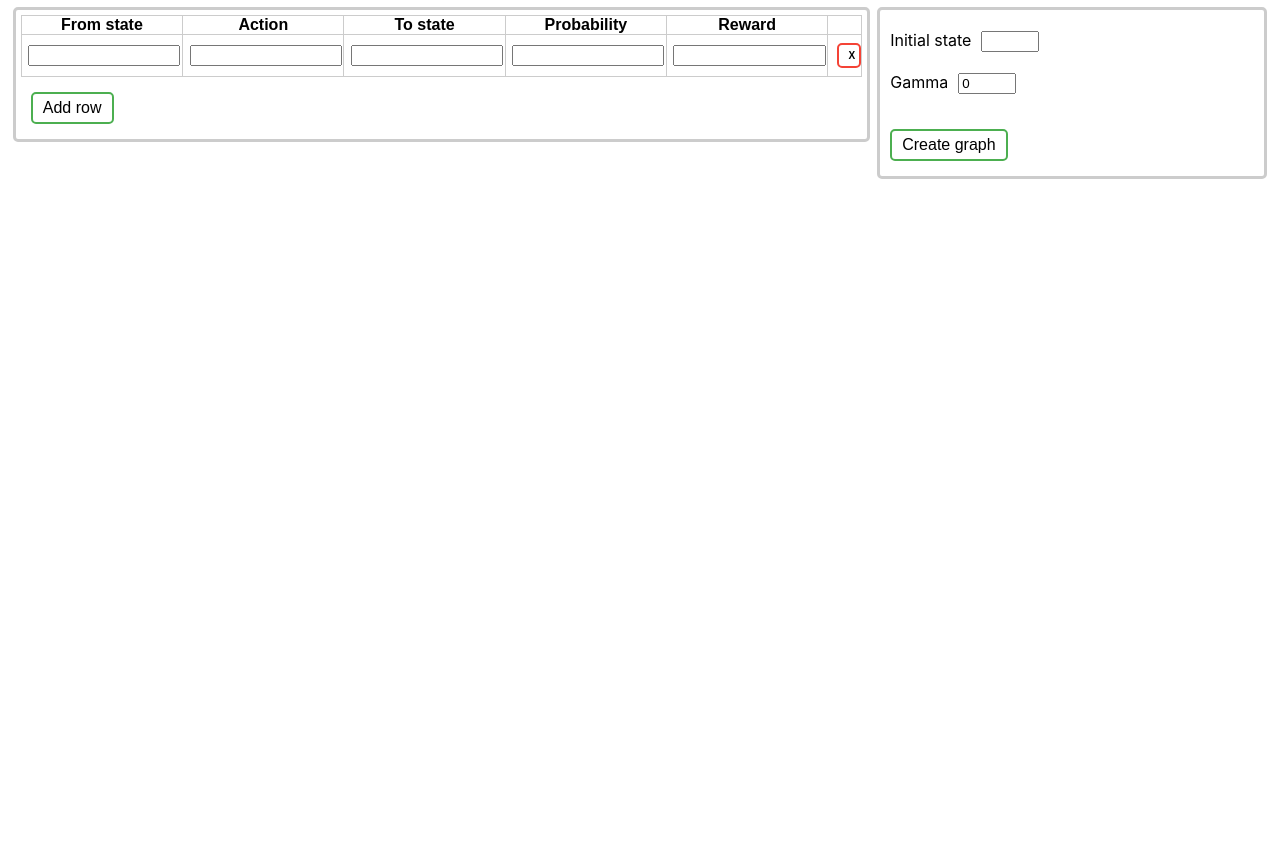
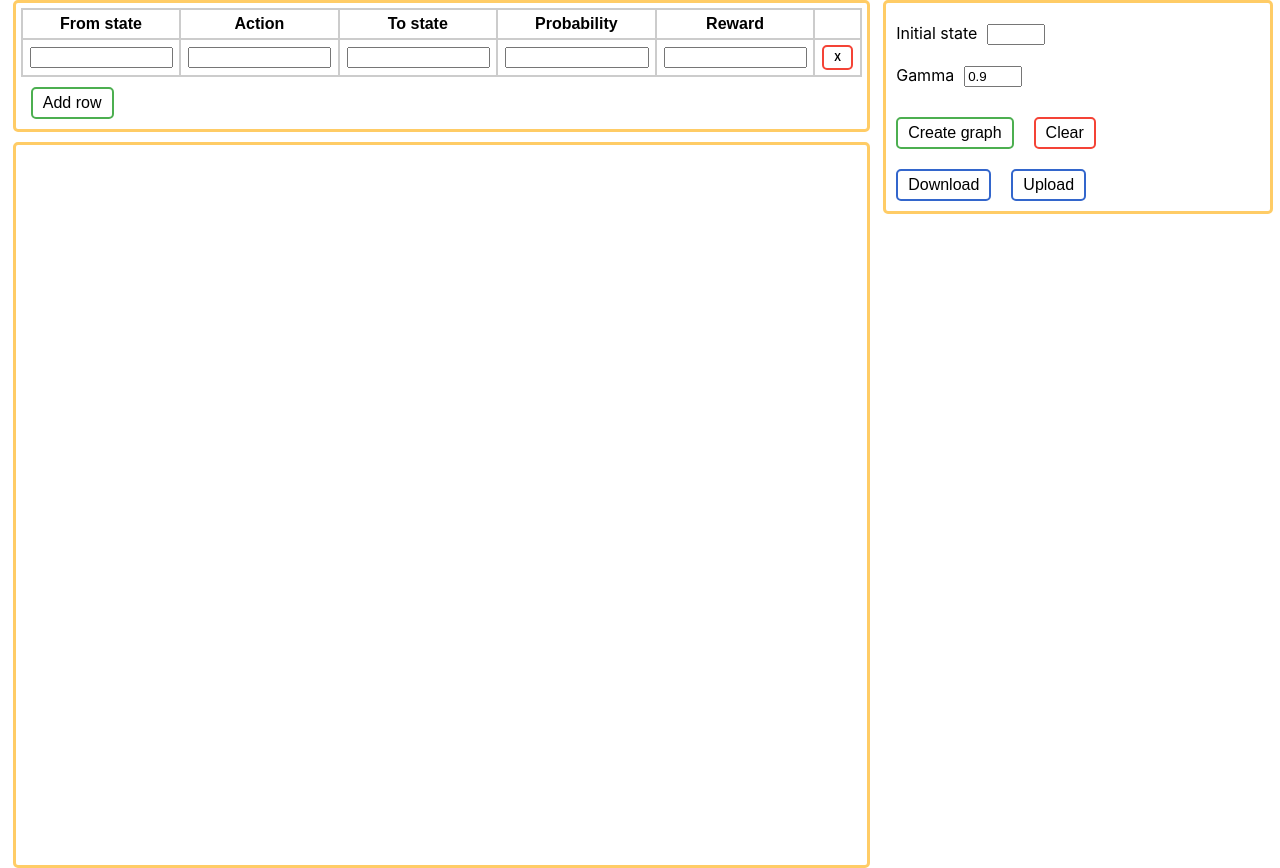
Before and after one commit to PeresypkinaMaria/mdp-project, a React (Create React App) app: page / in a window 1280 px wide. Before the commit the page ends 800 px from the top, so only its background shows below. Built offline with nearby package versions, Linux system fonts and the light colour scheme.

Commit message:
add download

```diff
--- a/src/BuildGraph.css
+++ b/src/BuildGraph.css
@@ -1,8 +1,28 @@
-#cy {
-    width: 50%;
-    /*height: 100%;*/
-    position: absolute;
-    /*top: 0px;*/
-    left: 0;
+#table{
+    width: 100%;
+}
+
+.my-graph{
+    width: 66.5%;
+    border: 3px solid #FFCC66;
+    border-radius: 5px;
+    float: left;
+    width: 66.5%;
+    margin-left: 1%;
     margin-top: 20px;
 }
+
+#cy {
+    width: 66.5%;
+    height: 90%;
+    margin-top: 10px;
+    border: 3px solid #FFCC66;
+    border-radius: 5px;
+    /*float: left;
+    margin-left: 1%;*/
+    position: absolute;
+    left: 0;
+    margin-left: 1%;
+    margin-bottom: 20px;
+    /*top: 0px;*/
+}
--- a/src/BuildGraph.js
+++ b/src/BuildGraph.js
@@ -23,17 +23,28 @@ export default class BuildGraph extends React.Component{
         let initstate = init_state;
         let gamma = g;
         //var mdpLogic = new MdpLogic(arr_data, init_state, gamma);
-        var my_g = new MyGraph(arr_data, initstate, gamma);
-        my_g.createGraph();
+        let my_graph = new MyGraph(arr_data, initstate, gamma);
+        this.setState({graph: my_graph});
+        my_graph.createGraph();
+    };
+
+    clear = (event) => {
+        if (event) {
+            //let my_graph = document.getElementById('cy');
+            this.state.graph.destroyGraph();
+        }
     };
 
     render() {
         return(
             <div>
-                <div className="mdp-table">
-                    <MdpData id="table" updateData={this.updateData}></MdpData>
+                <div>
+                    <MdpData id="table"
+                             updateData={this.updateData}
+                             clear={this.clear}>
+                    </MdpData>
                 </div>
-                <div id="cy"></div>
+                    <div id="cy"></div>
             </div>
         )
     }
--- a/src/MdpData.css
+++ b/src/MdpData.css
@@ -1,19 +1,22 @@
 .data{
-    margin: 7px 0;
+    overflow: hidden;
 }
 
 .mtable{
-    border: 3px solid #cccccc;
+    border: 3px solid #FFCC66;
     border-radius: 5px;
+    /*position: absolute;*/
     float: left;
     width: 66.5%;
     margin-left: 1%;
 }
 
 .optional{
-    border: 3px solid #cccccc;
+    border: 3px solid #FFCC66;
     border-radius: 5px;
-    float: right;
+    /*float: right;*/
+    position: fixed;
+    left: 69%;
     width: 30%;
     margin-right: 1%;
 }
@@ -27,24 +30,52 @@
     width: 50px;
 }
 
+/*buttons*/
 button{
     padding: 5px 10px;
     border-radius: 5px;
     background-color: #FFFFFF;
     color: #000000;
     transition-duration: 0.3s;
+    font-size: 16px;
     text-align: center;
-    margin: 15px 10px;
-    font-size: 16px;
-    border: 2px solid #4CAF50;
+    border: 2px solid;
+    margin: 10px 10px;
 }
 
 .green-btn{
+    /*background-color: rgb(0, 204, 51);*/
+    border-color: #4CAF50;
 }
 
 .green-btn:hover{
     /*box-shadow: 5px 5px 10px 0 rgba(0,0,0,0.24);*/
     /*background-color: green;*/
     background-color: #4CAF50;
+}
+
+.red-btn{
+    border-color: #F44336;
+}
+
+.remove-row{
+    margin: auto;
+    font-size: 10px;
+    font-weight: bold;
+}
+
+.red-btn:hover{
+    background-color: #F44336;
+}
+
+.load-btn{
+    border-color: #3366CC;
+}
+
+.load-btn:hover{
+    background-color: #3366CC;
+}
+
+.green-btn:hover, .red-btn:hover, .load-btn:hover{
     color: #FFFFFF;
 }
--- a/src/MdpData.js
+++ b/src/MdpData.js
@@ -1,10 +1,6 @@
 import React from 'react';
 import MdpTable from "./MdpTable";
 import "./MdpData.css";
-
-function generateID() {
-    return Math.random().toString(36).substr(2, 6);
-}
 
 export default class MdpData extends React.Component {
     constructor(props) {
@@ -12,11 +8,13 @@ export default class MdpData extends React.Component {
 
         this.handleChangeInitState = this.handleChangeInitState.bind(this);
         this.handleChangeGamma = this.handleChangeGamma.bind(this);
+        this.handleClear = this.handleClear.bind(this);
+        this.handleDownload = this.handleDownload.bind(this);
 
         this.state = {};
-        this.state.mdpdata = [{id:'111111', from_state: '', action: '', to_state: '', probability: '', reward: ''}];
+        this.state.mdpdata = [{id:generateID(), from_state: '', action: '', to_state: '', probability: '', reward: ''}];
         this.state.init_state = '';
-        this.state.gamma = 0;
+        this.state.gamma = 0.9;
     }
 
     //dataFromTable = this.state.mdpdata;
@@ -70,6 +68,25 @@ export default class MdpData extends React.Component {
         }
     };
 
+    handleClear(){
+        this.setState({mdpdata: [{id:'111111', from_state: '', action: '', to_state: '', probability: '', reward: ''}]});
+        this.setState({init_state: ''});
+        this.setState({gamma: 0.9});
+        this.props.clear(true);
+        //this.props.updateData(this.state.mdpdata, this.state.init_state, this.state.gamma);
+    };
+
+    handleDownload(){
+        let file = mdpToString(this.state.mdpdata, this.state.init_state, this.state.gamma);
+        let element = document.createElement('a');
+        element.setAttribute('href', 'data:text/plain;charset=utf-8,' + encodeURIComponent(file));
+        element.setAttribute('download', 'data.txt');
+        element.style.display = 'none';
+        document.body.appendChild(element);
+        element.click();
+        document.body.removeChild(element);
+    };
+
     render() {
         return(
             <div className="data">
@@ -80,8 +97,8 @@ export default class MdpData extends React.Component {
                         onRemoveRow={this.handleRemoveRow.bind(this)}
                         mdpData={this.state.mdpdata}/>
                 </div>
-
                 <div className="optional">
+                    <div>
                         <div className="init-data">
                             <label>
                             Initial state
@@ -94,11 +111,32 @@ export default class MdpData extends React.Component {
                                 <input type="number" name="gamma" min="0" max="1" step="0.1" value={this.state.gamma} onChange={this.handleChangeGamma} />
                             </label>
                         </div>
+                    </div>
                     <div>
-                        <button type="button" className="green-btn" onClick={() => this.props.updateData(this.state.mdpdata, this.state.init_state, this.state.gamma)}>Create graph</button>
+                        <button className="green-btn" onClick={() => this.props.updateData(this.state.mdpdata, this.state.init_state, this.state.gamma)}>Create graph</button>
+                        <button className="red-btn" onClick={this.handleClear}>Clear</button>
+                    </div>
+                    <div>
+                        <button className="load-btn" onClick={this.handleDownload}>Download</button>
+                        <button className="load-btn">Upload</button>
                     </div>
                 </div>
             </div>
         );
     }
 }
+
+function generateID() {
+    return Math.random().toString(36).substr(2, 6);
+}
+
+function mdpToString(mdp, init_state, gamma) {
+    let result = '';
+    for (let item of mdp){
+        result += 'id: ' + item.id + ', from_state: ' + item.from_state + ', action: ' + item.action + ', to_state: ' +
+            item.to_state + ', probability: ' + item.probability + ', reward: ' + item.reward + '\n';
+    };
+    result += 'initial_state: ' + init_state + '\n';
+    result += 'gamma: ' + gamma;
+    return result;
+}
--- a/src/MdpTable.css
+++ b/src/MdpTable.css
@@ -8,62 +8,20 @@ table{
     width: 100%;
 }
 
-td, th{
-    border: 1px solid #cccccc;
-    padding: 0;
-}
-
-th, .data-fields{
-    width: 19.2%;
-}
-
-.data-fields input{
-    width: 90%;
-    margin: 10px 4%;
-}
-
-.btn-field{
-    width: 4%;
-}
-
 th{
     font-weight: bold;
 }
 
-button{
-    padding: 5px 10px;
-    border-radius: 5px;
-    background-color: #FFFFFF;
-    color: #000000;
-    transition-duration: 0.3s;
-    text-align: center;
+td, th{
+    border: 2px solid #cccccc;
+    padding: 5px 7px;
+    width: 19%;
 }
 
-.green-btn{
-    margin: 15px 10px;
-    /*background-color: rgb(0, 204, 51);*/
-    font-size: 16px;
-    border: 2px solid #4CAF50;
+td:last-child{
+    width: 5%;
 }
 
-.green-btn:hover{
-    /*box-shadow: 5px 5px 10px 0 rgba(0,0,0,0.24);*/
-    /*background-color: green;*/
-    background-color: #4CAF50;
+td input{
+    width: 95%;
 }
-
-.remove-row{
-    width: 50%;
-    margin: 2px 25%;
-    border: 2px solid #F44336;
-    font-size: 10px;
-    font-weight: bold;
-}
-
-.remove-row:hover{
-    background-color: #F44336;
-}
-
-.green-btn:hover, .remove-row:hover{
-    color: #FFFFFF;
-}
--- a/src/MdpTable.js
+++ b/src/MdpTable.js
@@ -78,8 +78,8 @@ class DataRow extends React.Component{
                         value: this.props.mdpItem.reward,
                         id: this.props.mdpItem.id}}
                 />
-                <td className="btn-field">
-                    <button className="remove-row" onClick={this.onRemoveEvent.bind(this)}>X</button>
+                <td>
+                    <button className="red-btn remove-row" onClick={this.onRemoveEvent.bind(this)}>X</button>
                 </td>
             </tr>
         );
@@ -89,7 +89,7 @@ class DataRow extends React.Component{
 class EditableCell extends React.Component{
     render() {
         return(
-            <td className="data-fields">
+            <td>
                 <input
                     type="text"
                     name={this.props.cellData.type}
--- a/src/MyGraph.mjs
+++ b/src/MyGraph.mjs
@@ -83,7 +83,9 @@ export default class MyGraph {
                         'target-arrow-color': '#66FF66'
                     }
                 }],
-            userZoomingEnabled: false, //увеличение или уменьшение графа
+            //zoom: 1,
+            userZoomingEnabled: true, //увеличение или уменьшение графа
+            //minZoom:
             userPanningEnabled: false //перемещение всего графа
         });
 
@@ -142,9 +144,14 @@ export default class MyGraph {
                 }
             }
         }
+        this.graph = cy;
         let layout = cy.layout({name:'circle'});
-        cy.center();
+        //cy.center();
         layout.run();
+    }
+
+    destroyGraph(){
+        this.graph.destroy();
     }
 
     checkOptimal(state, action){
```
Lines whose indentation alone changed are shown as unchanged.
